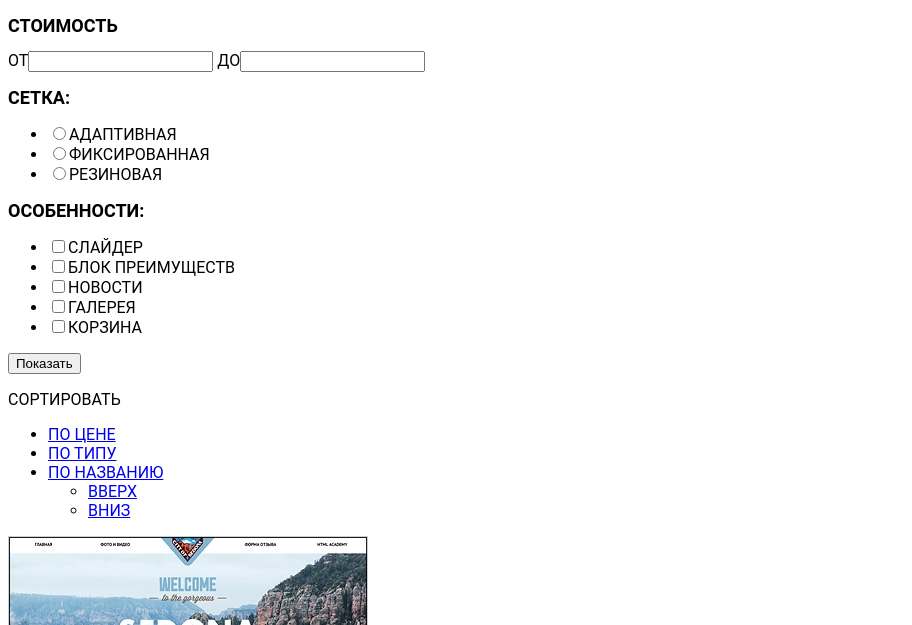
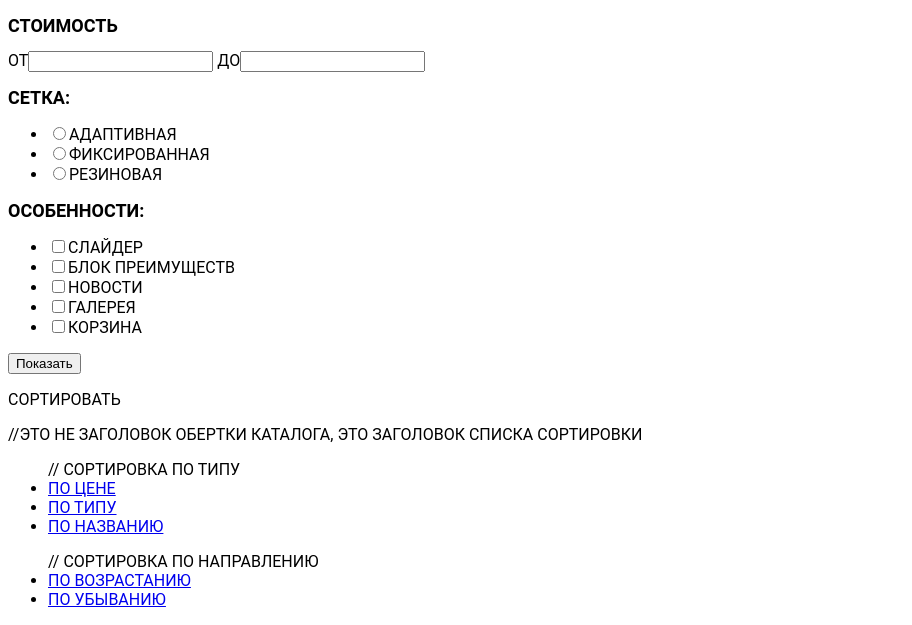
Before and after one commit to olzh2102/370623-nerds, a plain HTML site: page catalog.html in a window 1280 px wide. Shown: the part 327-952 px from the top of the page, without its empty margins (0-912 px from the left). Drawn offline with Linux system fonts and the light colour scheme.

Commit message:
Catalog page
Сделал как вы сказали

```diff
--- a/catalog.html
+++ b/catalog.html
@@ -86,29 +86,18 @@
         </div>
         <button class="btn" type="submit">Показать</button>
       </form>
-      <div class="catalog-wrapper">
-        <p class="catalog-wrapper-title">Сортировать</p>
-        <ul class="catalog-wrapper-types">
-          <li>
-            <a href="#">По цене</a>
-          </li>
-          <li>
-            <a href="#">По типу</a>
-          </li>
-          <li>
-            <a href="#">По названию</a>
-          </li>
-          <div class="arrow-container">
-            <ul class="arrow-container-types">
-              <li>
-                <a href="#">Вверх</a>
-              </li>
-              <li>
-                <a href="#">Вниз</a>
-              </li>
+      <div class="sort-block">
+        <p class="sort-block-title">Сортировать</p> //это не заголовок обертки каталога, это заголовок списка сортировки
+        <ul class="sort-types"> // сортировка по типу
+          <li><a href="#">По цене</a></li>
+          <li><a href="#">По типу</a></li>
+          <li><a href="#">По названию</a></li>
+        </ul>
+        <ul class="sort-directions"> // сортировка по направлению
+          <li><a href="#" class="arr-up">По возрастанию</a></li>
+          <li><a href="#" class="arr-down">По убыванию</a></li>
         </ul>
       </div>
-        </ul>
       <div class="catalog-items-list">
         <article class="catalog-item">
           <img src="img/img-sedona-jpg.jpg" alt="item">
@@ -159,19 +148,12 @@
           </div>
         </article>
       </div>
+      <div class="catalog-item-pages">
         <ul class="items-pages">
-          <li>
-            <a href="#" class="btn-items-1">1</a>
-          </li>
-          <li>
-            <a href="#" class="btn-items-2">2</a>
-          </li>
-          <li>
-            <a href="#" class="btn-items-3">3</a>
-          </li>
-          <li>
-            <a href="#" class="btn-items-next">Следующая</a>
-          </li>
+          <li><a href="#" class="btn-items-1">1</a></li>
+          <li><a href="#" class="btn-items-2">2</a></li>
+          <li><a href="#" class="btn-items-3">3</a></li>
+          <li><a href="#" class="btn-items-next">Следующая</a></li>
         </ul>
       </div>
     </main>
```
Lines whose indentation alone changed are shown as unchanged.
